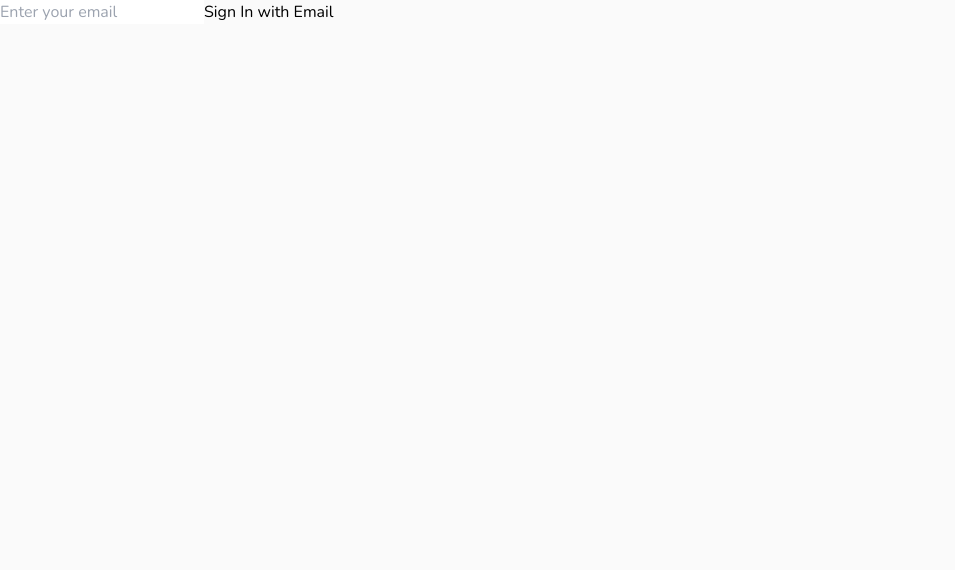
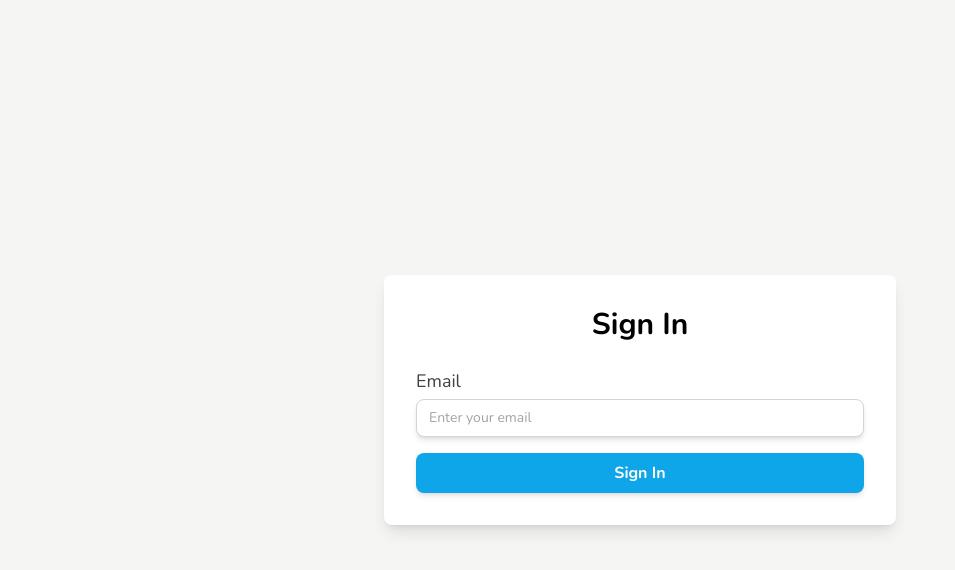
Before and after one commit to philmach2/coopconnect, a Next.js app: page /api/auth/signin in a window 1280 px wide. Shown: the top 570 px of the page, without its empty margins (0-955 px from the left). Built offline with nearby package versions, Linux system fonts and the light colour scheme.

Commit message:
updated user model, updated signin component and page, added signout page

```diff
--- a/package.json
+++ b/package.json
@@ -11,7 +11,6 @@
   "dependencies": {
     "@heroicons/react": "^2.1.3",
     "@next-auth/mongodb-adapter": "^1.1.3",
-    "@next/font": "^14.2.4",
     "mongodb": "^5.9.2",
     "mongoose": "^6.12.0",
     "next": "14.2.3",
--- a/src/app/api/auth/[...nextauth]/route.js
+++ b/src/app/api/auth/[...nextauth]/route.js
@@ -9,7 +9,7 @@ export const authOptions = {
     EmailProvider({
       server: {
         host: process.env.EMAIL_SERVER_HOST,
-        port: process.env.EMAIL_SERVER_PORT,
+        port: Number(process.env.EMAIL_SERVER_PORT),
         auth: {
           user: process.env.EMAIL_SERVER_USER,
           pass: process.env.EMAIL_SERVER_PASSWORD,
@@ -20,28 +20,27 @@ export const authOptions = {
   ],
   callbacks: {
     async signIn({ user, account, profile, email, credentials }) {
-      // Check if the user exists in your database
+      console.log("Sign-in attempt:", { user, email });
       const client = await clientPromise;
       const db = client.db();
       const existingUser = await db
         .collection("users")
         .findOne({ email: user.email.toLowerCase() });
-
-      // Only allow sign in if the user exists
+      console.log("Existing user:", existingUser);
       return !!existingUser;
     },
     async session({ session, user }) {
       if (session?.user) {
         session.user.id = user.id;
-        // Add other custom fields here
       }
       return session;
     },
   },
   pages: {
     signIn: "/auth/signin",
-    error: "/auth/error", // Custom error page
+    error: "/auth/error",
   },
+  debug: true, // Enable debug messages in console
 };
 
 const handler = NextAuth(authOptions);
--- a/src/app/api/auth/signin/page.jsx
+++ b/src/app/api/auth/signin/page.jsx
@@ -1,28 +1,7 @@
-"use client";
+import SignIn from "@/components/SignIn";
 
-import { signIn } from "next-auth/react";
-import { useState } from "react";
-
-const SignIn = () => {
-  const [email, setEmail] = useState("");
-
-  const handleSubmit = async (e) => {
-    e.preventDefault();
-    await signIn("email", { email, callbackUrl: "/dashboard" });
-  };
-
-  return (
-    <form onSubmit={handleSubmit}>
-      <input
-        type="email"
-        value={email}
-        onChange={(e) => setEmail(e.target.value)}
-        placeholder="Enter your email"
-        required
-      />
-      <button type="submit">Sign In with Email</button>
-    </form>
-  );
+const SignInPage = () => {
+  return <SignIn />;
 };
 
-export default SignIn;
+export default SignInPage;
--- /dev/null
+++ b/src/app/api/auth/signout/page.jsx
@@ -0,0 +1,7 @@
+import { signOut } from "next-auth/react";
+
+const SignOut = () => {
+  return <div>SignOut</div>;
+};
+
+export default SignOut;
--- a/src/components/SignIn.jsx
+++ b/src/components/SignIn.jsx
@@ -12,16 +12,35 @@ const SignIn = () => {
   };
 
   return (
-    <form onSubmit={handleSubmit}>
+    <div className="flex min-h-screen bg-stone-100 justify-center items-center">
+      <div className="bg-white p-8 rounded-lg shadow-lg w-full max-w-lg">
+        <h2 className="text-3xl font-bold mb-6 text-center">Sign In</h2>
+        <form onSubmit={handleSubmit} className="space-y-4">
+          <div>
+            <label
+              htmlFor="email"
+              className="block text-lg font-medium text-stone-700"
+            >
+              Email
+            </label>
             <input
               type="email"
               value={email}
               onChange={(e) => setEmail(e.target.value)}
               placeholder="Enter your email"
               required
+              className="mt-1 block w-full px-3 py-2 border text-lg border-stone-300 rounded-lg shadow-md placeholder-stone-400 focus:outline-none focus:ring-sky-300 focus:border-sky-300 sm:text-sm"
             />
-      <button type="submit">Sign In</button>
+          </div>
+          <button
+            type="submit"
+            className="w-full py-2 px-4 bg-sky-500 text-white font-semibold rounded-lg shadow-md hover:bg-sky-400  focus:outline-none focus:ring-2 focus:ring-offset-1 focus:ring-sky-300"
+          >
+            Sign In
+          </button>
         </form>
+      </div>
+    </div>
   );
 };
 
```
Also changed, not shown: src/models/User.js (+11 -9 lines), 1 other file (tests, documents, lock files or other folders). Lines whose indentation alone changed are shown as unchanged.
